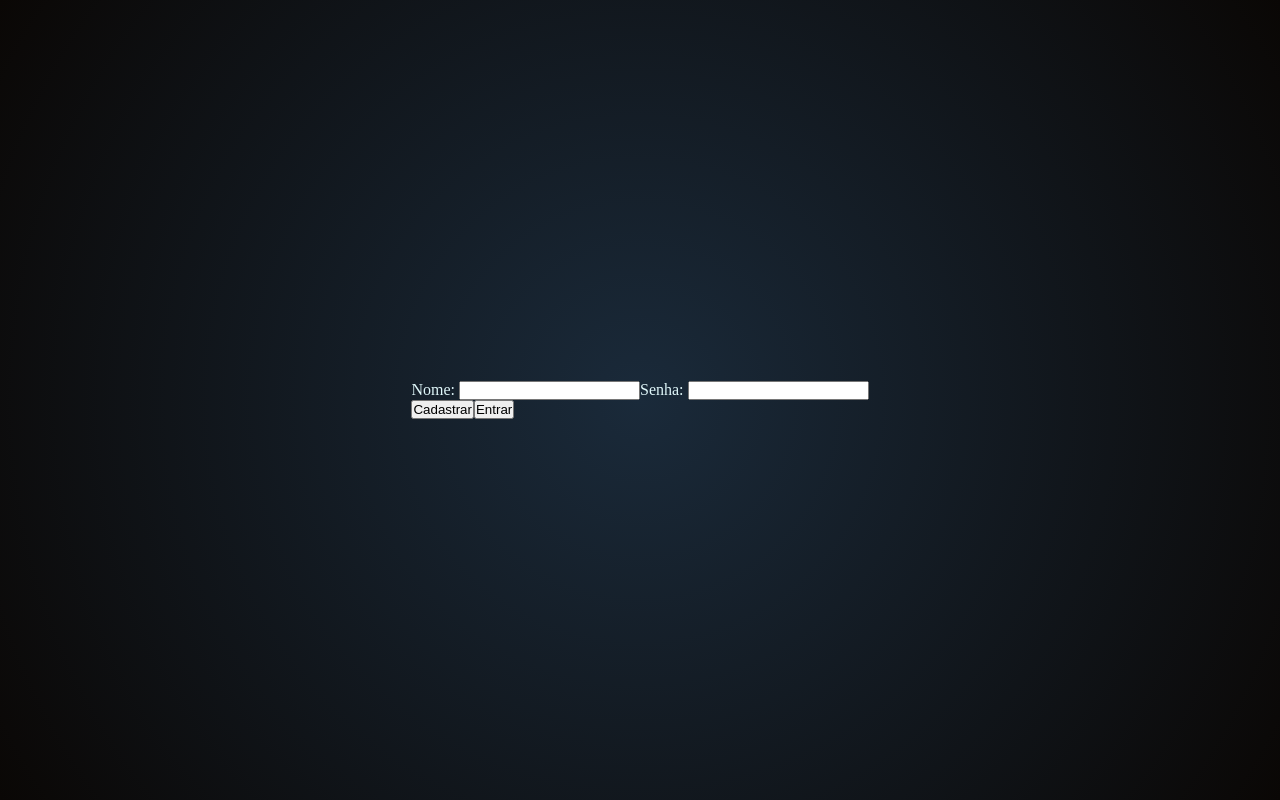
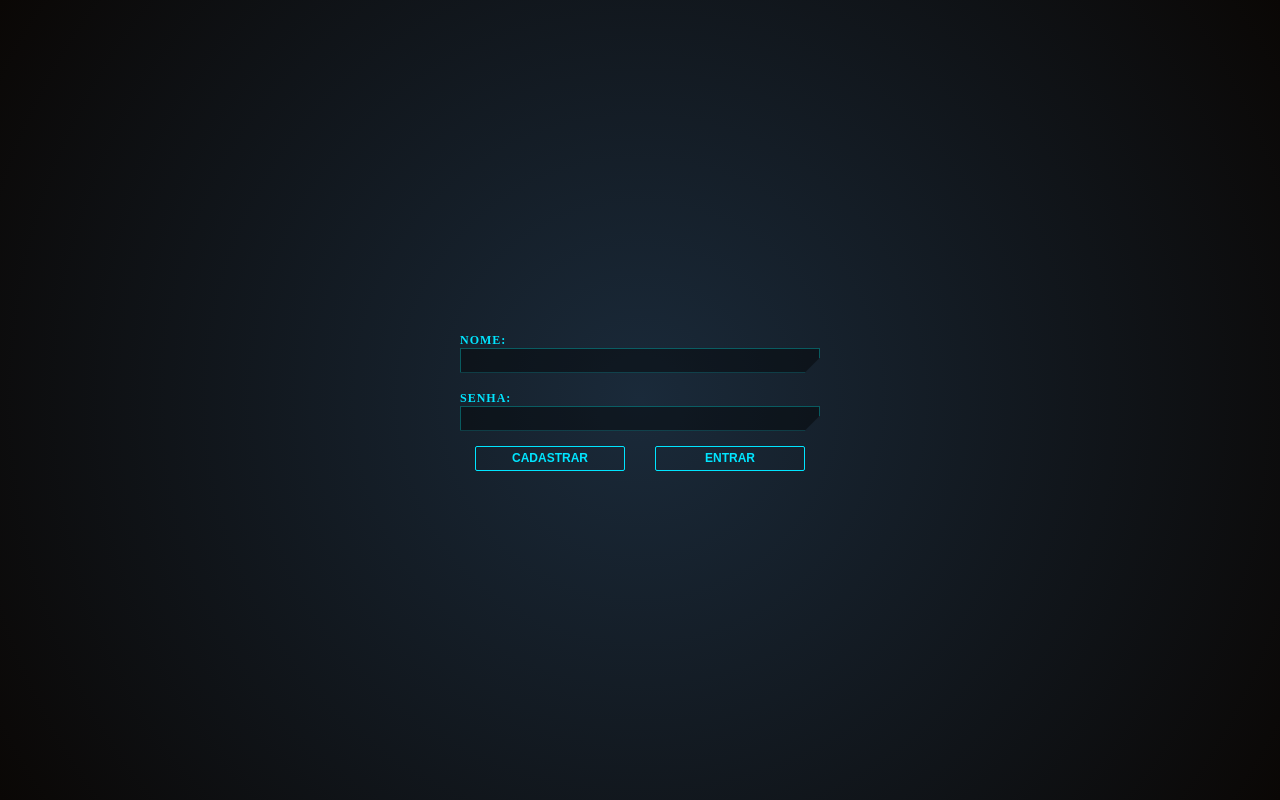
Before and after one commit to JulianPedroDeAlexandre/estudos-react, a React (Vite) app in the folder formulario-com-tabela - exe/: page / in a window 1280 px wide. Built offline with nearby package versions, Linux system fonts and the light colour scheme.

Commit message:
style: adicionar estilos para o component de formulario, Form.jsx

```diff
--- a/formulario-com-tabela - exe/src/components/form e buttons/Form.module.css
+++ b/formulario-com-tabela - exe/src/components/form e buttons/Form.module.css
@@ -0,0 +1,72 @@
+input{
+    background: rgba(0, 0, 0, 0.4);
+    border: 1px solid var(--border);
+    color: white;
+    margin-bottom: 15px;
+    width: 20%;
+    transition: 0.3s;
+    height: 25px;
+    clip-path: polygon(0 0, 100% 0, 100% calc(100% - 15px), calc(100% - 15px) 100%, 0 100%);
+    padding: 0 5px;
+
+}
+
+label{
+    text-transform: uppercase;
+    font-weight: 700;
+    font-size: 12px;
+    letter-spacing: 1px;
+    color: var(--blue);
+}
+
+.form{
+    width: 100%;
+    max-width: 400px;
+    padding: 20px;
+    perspective: 1000px;
+
+}
+
+input, select {
+    background: rgba(0, 0, 0, 0.4);
+    border: 1px solid var(--border);
+    color: white;
+    margin-bottom: 15px;
+    width: 100%;
+    transition: 0.3s;
+    height: 25px;
+}
+
+input:focus, select:focus {
+    outline: none;
+    border-color: var(--orange);
+    box-shadow: 0 0 10px rgba(255, 102, 0, 0.3);
+}
+
+button{
+    text-transform: uppercase;
+    font-weight: 700;
+    cursor: pointer;
+    transition: all 0.3s;
+    border: 1px solid var(--blue);
+    background: transparent;
+    color: var(--blue);
+    height: 25px;
+    width: 150px;
+    /* padding: 10px; */
+    text-align: center;
+    border-radius: 2px;
+    font-size: 12px;
+    padding: 3px;
+}
+
+button:hover {
+    outline: none;
+    border-color: var(--orange);
+    box-shadow: 0 0 10px rgba(255, 102, 0, 0.3);
+}
+
+.container{
+    display: flex;
+    justify-content: space-around;
+}
```
Also changed, not shown: formulario-com-tabela - exe/src/App.jsx (line endings or trailing spaces).
